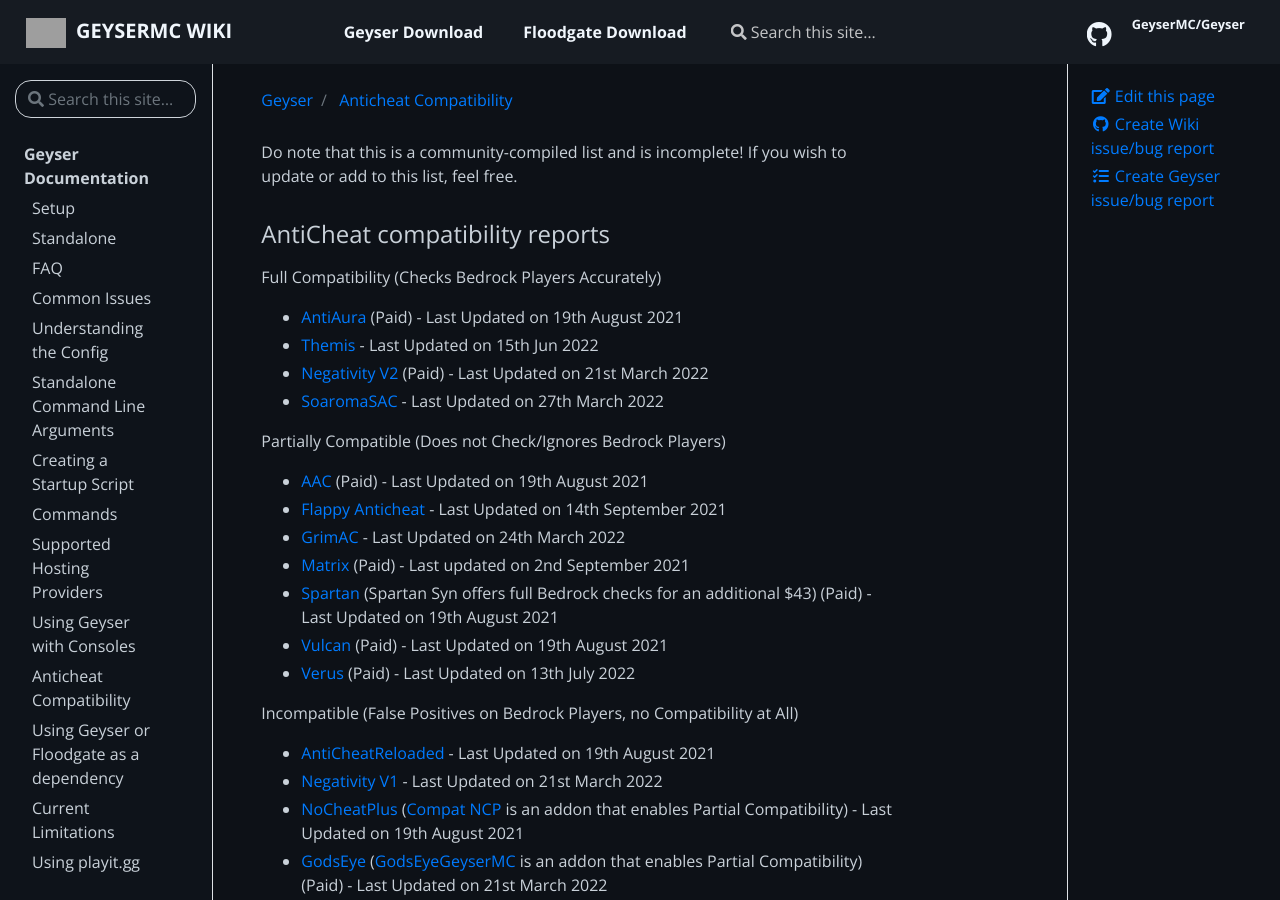
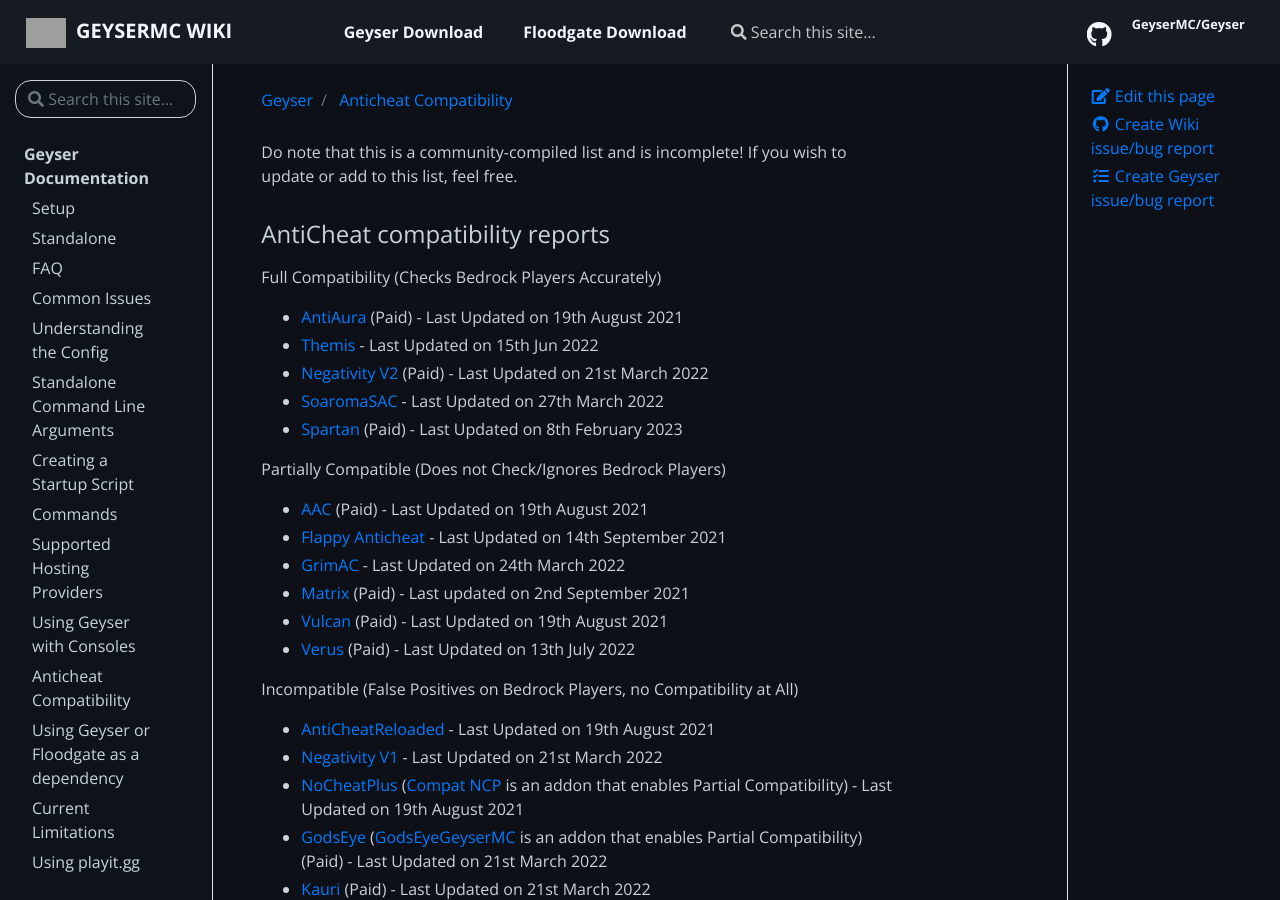
Before and after one commit to GeyserMC/GeyserWiki, a Jekyll site: the page built from _docs/geyser/anticheat-compatibility.md, in a window 1280 px wide and 900 px high. Built offline with Jekyll 4.4.1, drawn with Linux system fonts in a browser that asks for light colours; grey boxes are pictures that could not be loaded.

Commit message:
Spartan AntiCheat Adjustment (#123)
Since early January 2023, bedrock detections for the Spartan AntiCheat are available fully by the default file/purchase and without the need for an additional purchase like previously, so I've adjusted its description and list.

```diff
--- a/_docs/geyser/anticheat-compatibility.md
+++ b/_docs/geyser/anticheat-compatibility.md
@@ -14,6 +14,7 @@
 - [Themis](https://www.spigotmc.org/resources/90766/){:target="_blank"} - Last Updated on 15th Jun 2022
 - [Negativity V2](https://www.spigotmc.org/resources/86874/){:target="_blank"} (Paid) - Last Updated on 21st March 2022
 - [SoaromaSAC](https://www.spigotmc.org/resources/87702/){:target="_blank"} - Last Updated on 27th March 2022
+- [Spartan](https://www.spigotmc.org/resources/25638/){:target="_blank"} (Paid) - Last Updated on 8th February 2023
 
 Partially Compatible (Does not Check/Ignores Bedrock Players)
 
@@ -21,7 +22,6 @@
 - [Flappy Anticheat](https://www.spigotmc.org/resources/92180/){:target="_blank"} - Last Updated on 14th September 2021
 - [GrimAC](https://github.com/MWHunter/Grim){:target="_blank"} - Last Updated on 24th March 2022
 - [Matrix](https://matrix.rip/){:target="_blank"} (Paid) - Last updated on 2nd September 2021
-- [Spartan](https://www.spigotmc.org/resources/25638/){:target="_blank"} (Spartan Syn offers full Bedrock checks for an additional $43) (Paid) - Last Updated on 19th August 2021
 - [Vulcan](https://www.spigotmc.org/resources/83626/){:target="_blank"} (Paid) - Last Updated on 19th August 2021
 - [Verus](https://verus.ac){:target="_blank"} (Paid) - Last Updated on 13th July 2022
 
```
